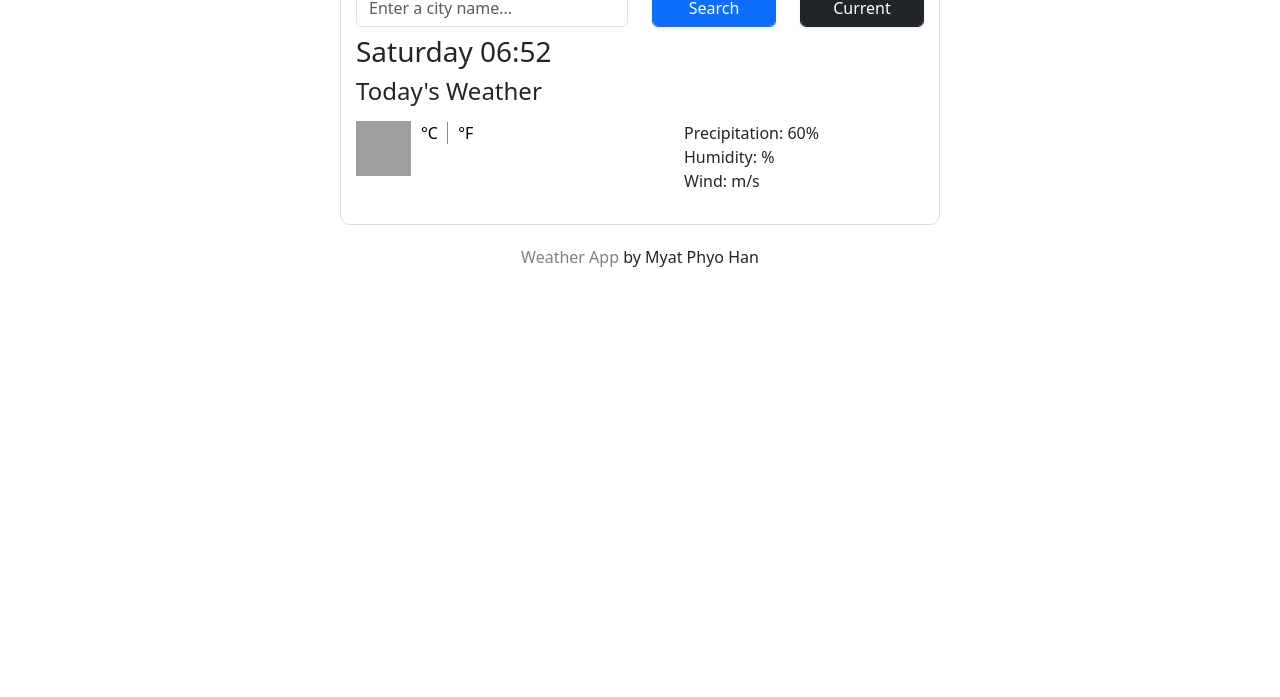
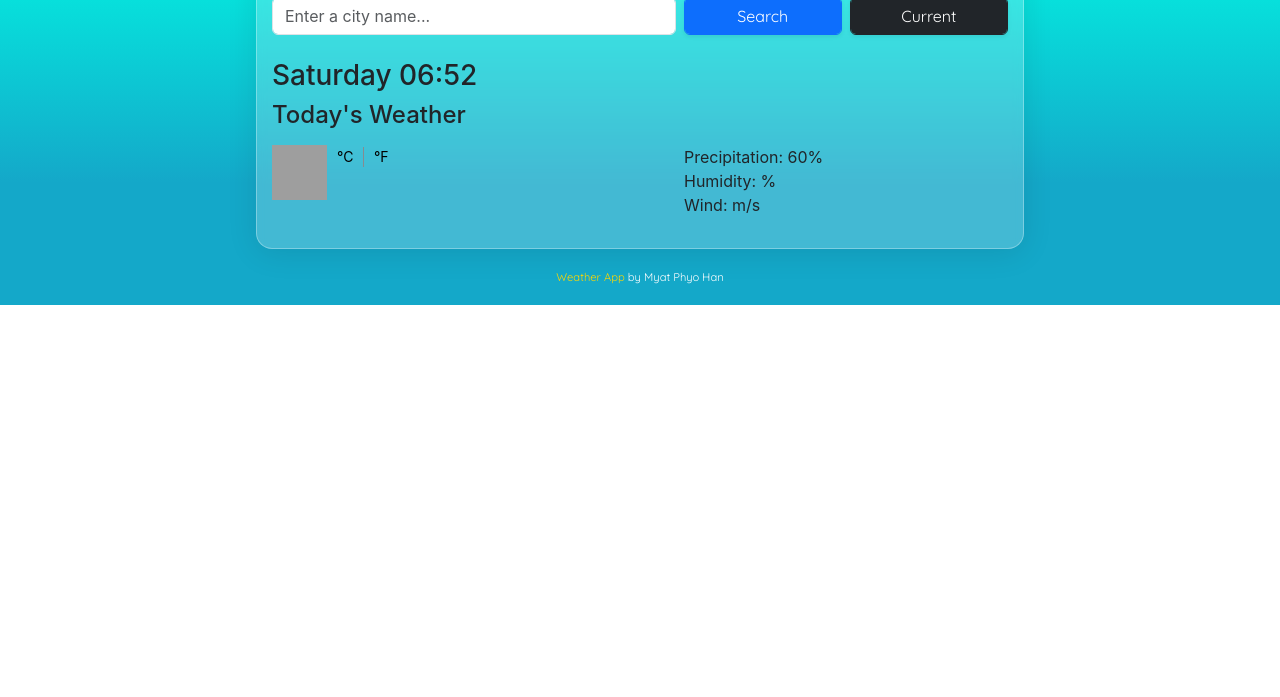
Before and after one commit to MYATPHYOHAN/weather-app, a plain HTML site: page index.html in a window 1280 px wide. Shown: the part 103-800 px from the top of the page. Drawn offline with nearby package versions, Linux system fonts and the light colour scheme; grey boxes are pictures that could not be loaded; a web font is replaced by a local one.

Commit message:
Update css

```diff
--- a/index.html
+++ b/index.html
@@ -13,13 +13,19 @@
     />
     <link href="src/index.css" rel="stylesheet" />
     <script src="https://unpkg.com/axios/dist/axios.min.js"></script>
+    <link rel="preconnect" href="https://fonts.googleapis.com" />
+    <link rel="preconnect" href="https://fonts.gstatic.com" crossorigin />
+    <link
+      href="https://fonts.googleapis.com/css2?family=Quicksand&family=Google+Sans&family=Roboto:ital,wght@1,500&display=swap"
+      rel="stylesheet"
+    />
   </head>
   <body>
-    <div class="container">
-      <h1>Weather Forecast</h1>
+    <div class="weather-app">
+      <h1 class="mb-3">Weather Forecast</h1>
       <form class="search-form" id="search-form">
-        <div class="row">
-          <div class="col-6">
+        <div class="d-flex mb-3">
+          <div class="col-6 flex-fill">
             <input
               type="text"
               class="form-control"
@@ -27,7 +33,7 @@
               placeholder="Enter a city name..."
             />
           </div>
-          <div class="col-3">
+          <div class="col-2 flex-fill mx-2">
             <input
               id="search-button"
               type="submit"
@@ -35,7 +41,7 @@
               class="form-control btn btn-primary shadow-sm"
             />
           </div>
-          <div class="col-3">
+          <div class="col-2 flex-fill">
             <button
               id="current-button"
               class="form-control btn btn-dark shadow-sm"
--- a/src/index.css
+++ b/src/index.css
@@ -1,5 +1,31 @@
+body {
+  font-family: Google Sans, -apple-system, BlinkMacSystemFont, sans-serif;
+  background: rgb(20, 168, 201);
+  background: linear-gradient(
+    0deg,
+    rgba(20, 168, 201, 1) 30%,
+    rgba(0, 255, 230, 1) 100%
+  );
+  background-repeat: no-repeat;
+  margin: 20px auto;
+  max-width: 75%;
+}
+
+.weather-app {
+  border: 1px solid #dadde1;
+  padding: 15px;
+  margin: 20px auto;
+  width: 80%;
+  background: rgba(255, 255, 255, 0.2);
+  border-radius: 16px;
+  box-shadow: 0 4px 30px rgba(0, 0, 0, 0.1);
+  backdrop-filter: blur(5px);
+  -webkit-backdrop-filter: blur(5px);
+  border: 1px solid rgba(255, 255, 255, 0.3);
+}
+
 .temperature {
-  font-family: Google Sans, arial, sans-serif;
+  font-family: Quicksand, arial, sans-serif;
   font-size: 48px;
   letter-spacing: 0;
   line-height: 56px;
@@ -8,7 +34,7 @@
 .units {
   color: black;
   display: inline-block;
-  font-size: 1rem;
+  font-size: 14px;
   line-height: 24px;
   margin-top: 6px;
   padding-left: 6px;
@@ -36,11 +62,6 @@
   max-width: 600px;
 }
 
-a {
-  color: gray;
-  text-decoration: none;
-}
-
 #city-name {
   text-transform: capitalize;
 }
@@ -48,6 +69,16 @@ a {
 .git-link {
   margin: 0 auto;
   text-align: center;
+  color: #fff;
+  font-family: Quicksand, arial, sans-serif;
+  font-size: 0.7rem;
+  font-weight: 400;
+  letter-spacing: 0;
+  line-height: 1rem;
+}
+.git-link a {
+  color: gold;
+  text-decoration: none;
 }
 
 .in-line {
@@ -56,3 +87,8 @@ a {
   font-weight: normal;
   vertical-align: top;
 }
+
+#search-button,
+#current-button {
+  font-family: Quicksand, arial, sans-serif;
+}
```
